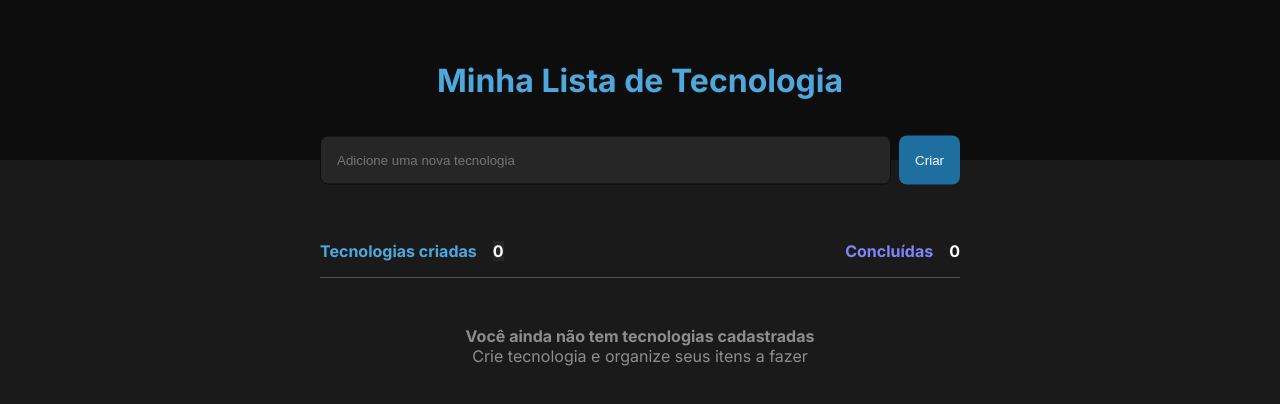
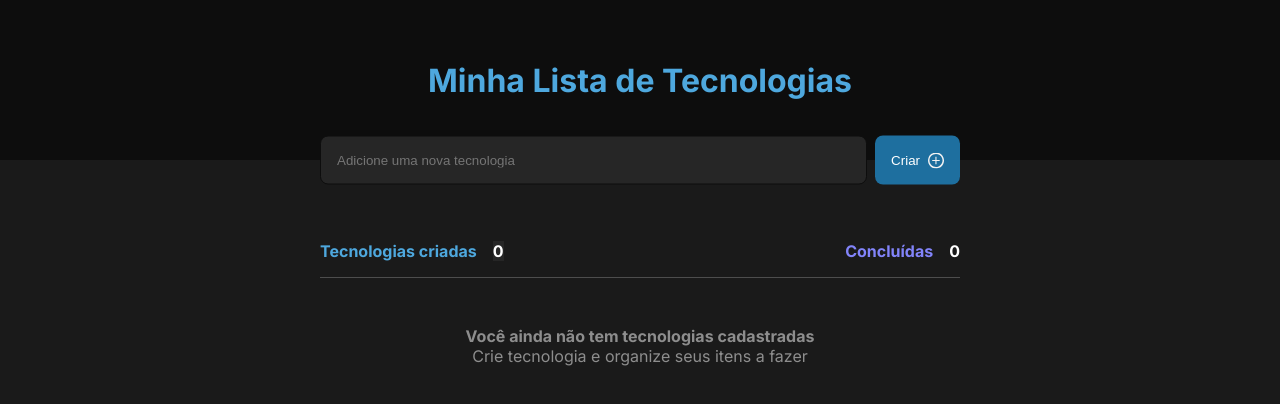
Before and after one commit to yolisses/minhas-tecnologias, a React (Vite) app: page / in a window 1280 px wide. Shown: the top 404 px of the page. Built offline with nearby package versions, Linux system fonts and the light colour scheme.

Commit message:
import add icon

```diff
--- a/src/techInput.tsx
+++ b/src/techInput.tsx
@@ -1,4 +1,5 @@
 import { ChangeEvent, FormEvent, useState } from "react";
+import Add from "./assets/add.svg";
 import { useTechs } from "./techsContext";
 
 export function TechInput() {
@@ -30,8 +31,12 @@ export function TechInput() {
         className="bg-gray-500 text-white p-1 flex-1 rounded-0_5"
         style={{ border: "solid 1px #0D0D0D" }}
       />
-      <button className="bg-blue-dark p-1 rounded-0_5" type="submit">
+      <button
+        className="bg-blue-dark p-1 rounded-0_5 flex flex-row items-center gap-0_5"
+        type="submit"
+      >
         Criar
+        <img src={Add} />
       </button>
     </form>
   );
--- a/src/techsPage.tsx
+++ b/src/techsPage.tsx
@@ -9,7 +9,7 @@ export function TechsPage() {
       <div className="w-full max-w-40 items-stretch gap-2">
         <div>
           <div className="h-10 flex-col items-center justify-center">
-            <h1 className="text-blue font-bold">Minha Lista de Tecnologia</h1>
+            <h1 className="text-blue font-bold">Minha Lista de Tecnologias</h1>
           </div>
           <div className="-translate-y-1-2">
             <TechInput />
```
Also changed, not shown: src/assets/add.svg (added).
